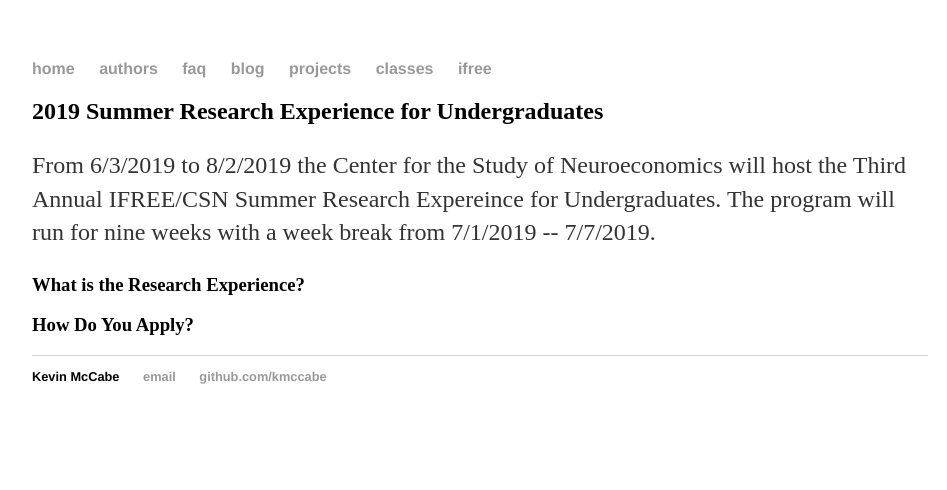
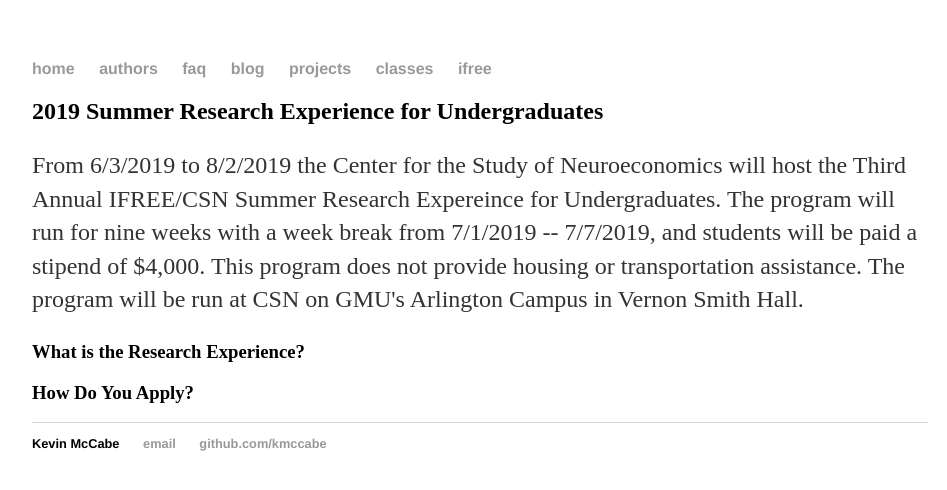
Before and after one commit to Kmccabe/KAM.github.io, a Jekyll site: the page built from IFREE/index.html, in a window 1280 px wide. Shown: the top 490 px of the page, without its empty margins (160-1107 px from the left). Built offline with Jekyll 4.4.1, drawn with Linux system fonts in a browser that asks for light colours.

Commit message:
Update index.html

```diff
--- a/IFREE/index.html
+++ b/IFREE/index.html
@@ -4,6 +4,6 @@
 ---
 
 <h2>{{ page.title }}</h2>
-<p>From 6/3/2019 to 8/2/2019 the Center for the Study of Neuroeconomics will host the Third Annual IFREE/CSN Summer Research Expereince for Undergraduates.  The program will run for nine weeks with a week break from 7/1/2019 -- 7/7/2019.</p>
+<p>From 6/3/2019 to 8/2/2019 the Center for the Study of Neuroeconomics will host the Third Annual IFREE/CSN Summer Research Expereince for Undergraduates.  The program will run for nine weeks with a week break from 7/1/2019 -- 7/7/2019, and students will be paid a stipend of $4,000.  This program does not provide housing or transportation assistance.  The program will be run at CSN on GMU's Arlington Campus in Vernon Smith Hall. </p>
 <h3>What is the Research Experience?</h3>
 <h3>How Do You Apply?</h3>
```
